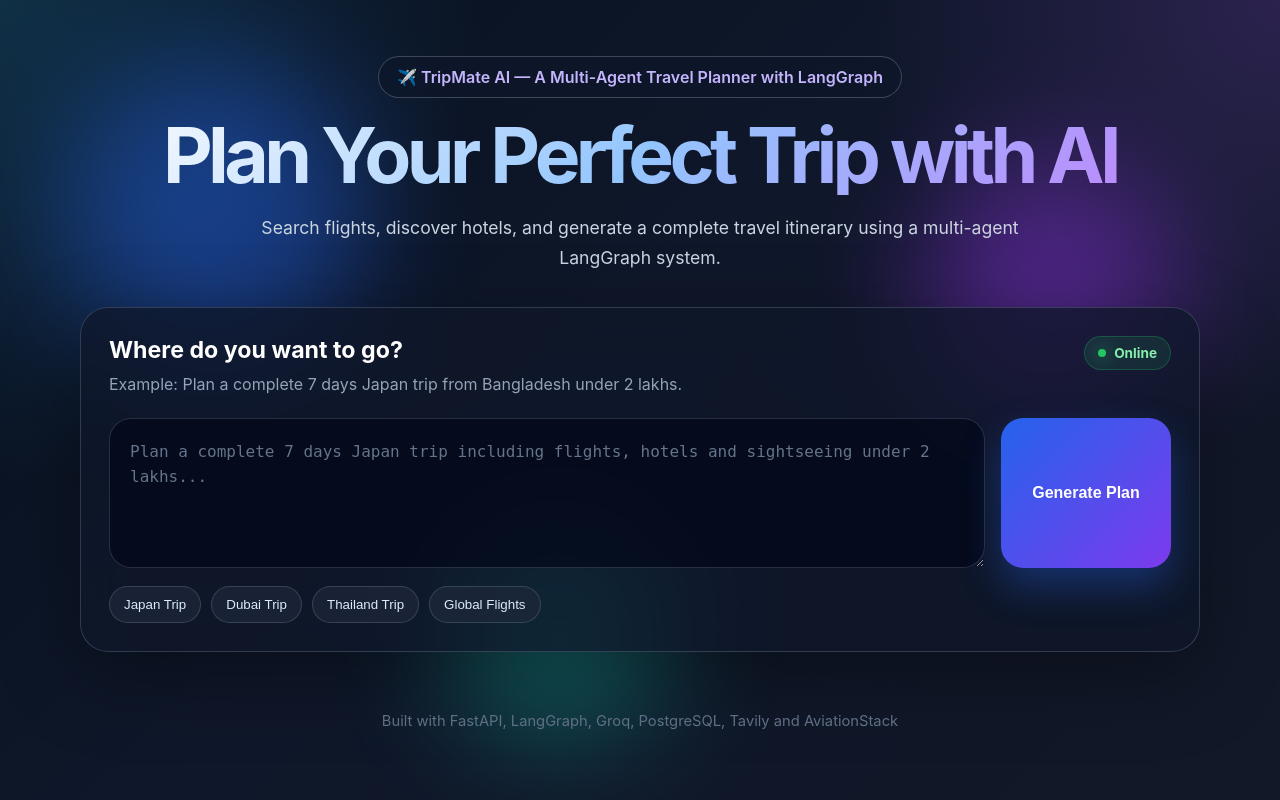
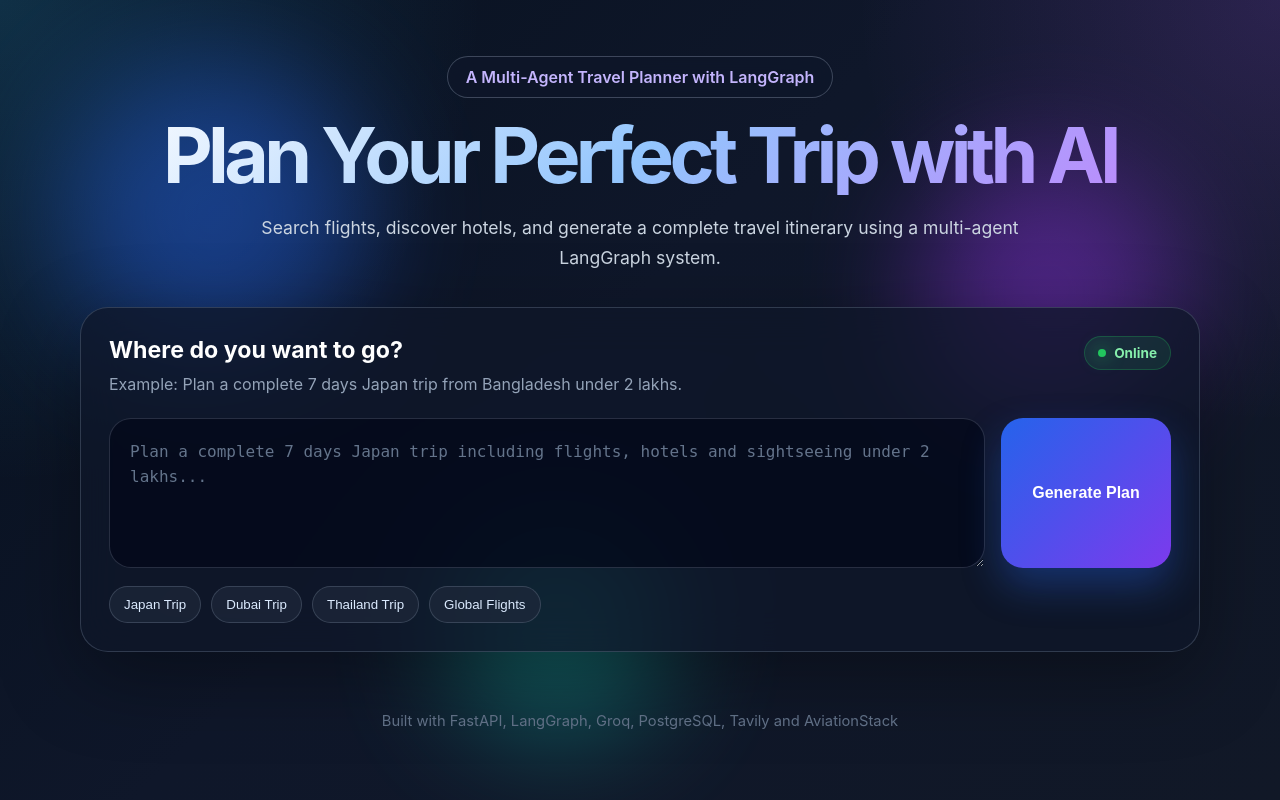
Before and after one commit to RanjithBollaboina/A-Multi-Agent-Travel-Planner, a FastAPI app: page / in a window 1280 px wide. Run offline with FastAPI, Linux system fonts and the light colour scheme; some libraries are stand-ins or nearby versions.

Commit message:
added index

```diff
--- a/templates/index.html
+++ b/templates/index.html
@@ -22,7 +22,7 @@
 
         <section class="hero-section">
             <div class="badge">
-                ✈️ TripMate AI — A Multi-Agent Travel Planner with LangGraph
+                A Multi-Agent Travel Planner with LangGraph
             </div>
 
             <h1>
```
